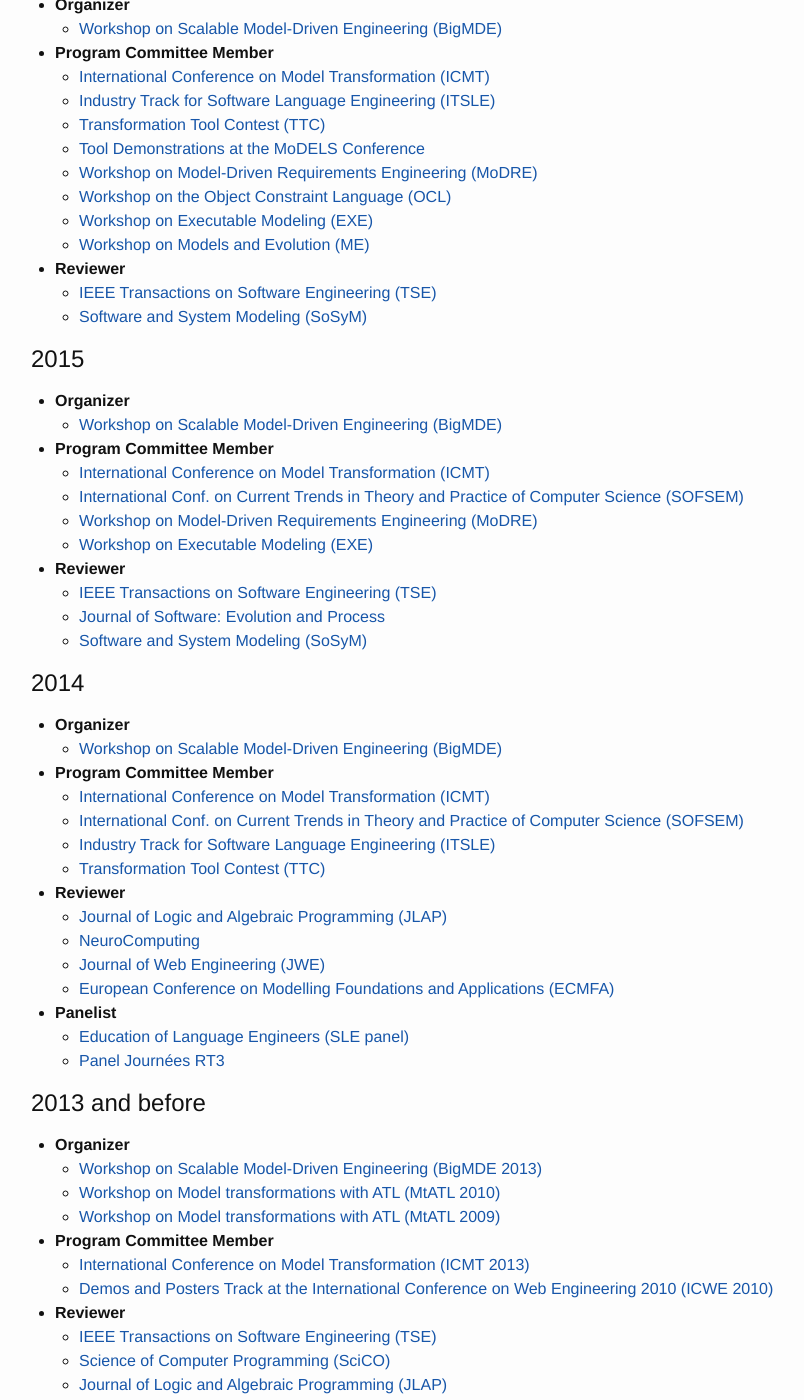
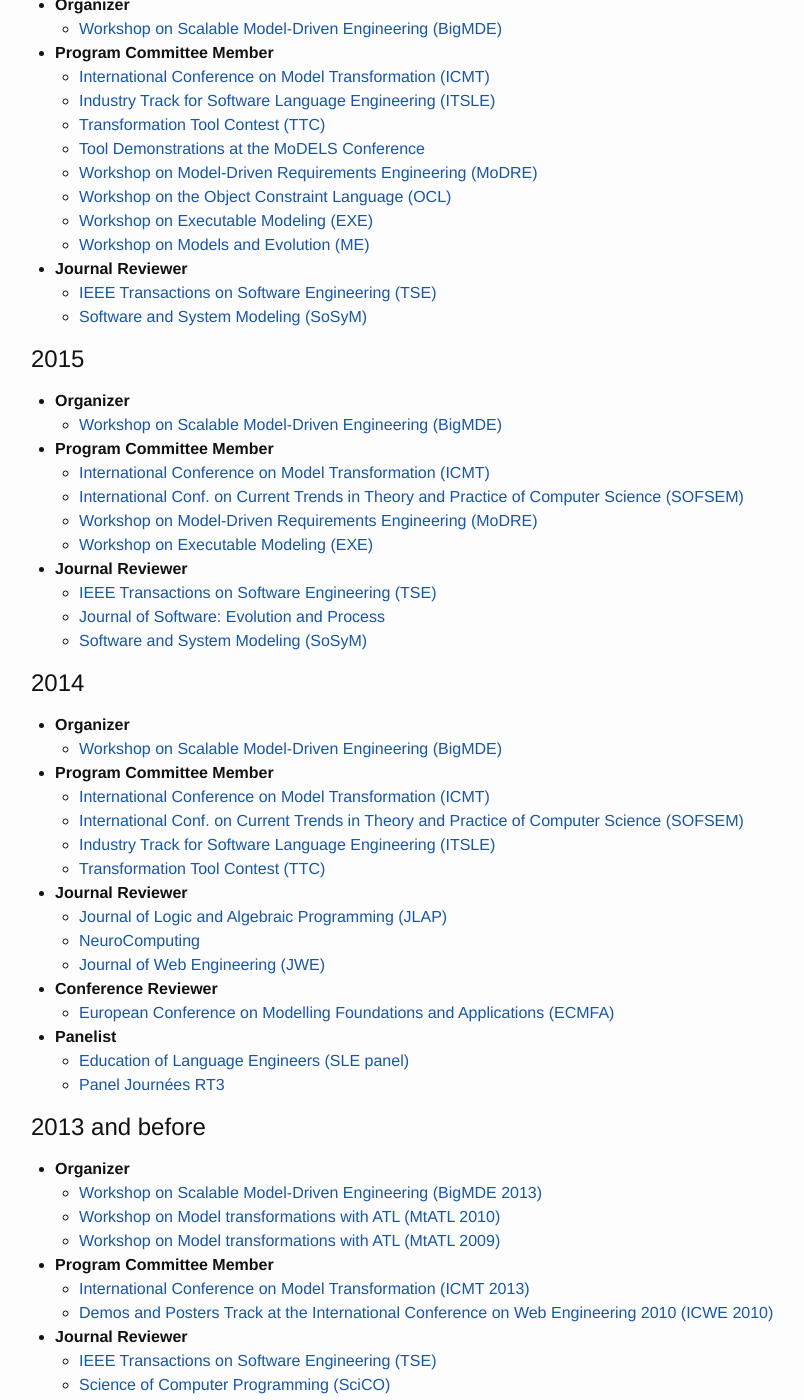
Before and after one commit to massimotisi/massimotisi.github.io, a Jekyll site: the page built from community.md, in a window 1280 px wide and 1400 px high, scrolled down 282 px. Shown: the whole window, without its empty margins (233-1037 px from the left). Built offline with Jekyll 4.4.1, drawn with Linux system fonts in a browser that asks for light colours.

Commit message:
Distinguishing Journal and Conference reviews

```diff
--- a/community.md
+++ b/community.md
@@ -21,7 +21,7 @@ I have served as co-organizer and reviewer for the following venues.
   * [Workshop on Executable Modeling (EXE)](http://www.modelexecution.org/?page_id=1743)
   * [Workshop on Models and Evolution (ME)](http://www.models-and-evolution.com/2016/)
 
-* **Reviewer**
+* **Journal Reviewer**
   * [IEEE Transactions on Software Engineering (TSE)](https://www.computer.org/web/tse;jsessionid=6afd856a99689b17c0c58edc329c)
   * [Software and System Modeling (SoSyM)](http://www.sosym.org/)
 
@@ -37,7 +37,7 @@ in Theory and Practice of Computer Science (SOFSEM)](http://www.sofsem.cz/sofsem
   * [Workshop on Model-Driven Requirements Engineering (MoDRE)](http://www.modre2015.ece.mcgill.ca/)
   * [Workshop on Executable Modeling (EXE)](http://www.modelexecution.org/?page_id=1619)
 
-* **Reviewer**
+* **Journal Reviewer**
   * [IEEE Transactions on Software Engineering (TSE)](https://www.computer.org/web/tse;jsessionid=6afd856a99689b17c0c58edc329c)
   * [Journal of Software: Evolution and Process](http://onlinelibrary.wiley.com/journal/10.1002/(ISSN)2047-7481)
   * [Software and System Modeling (SoSyM)](http://www.sosym.org/)
@@ -54,10 +54,12 @@ in Theory and Practice of Computer Science (SOFSEM)](http://sofsem14.ics.upjs.sk
   * [Industry Track for Software Language Engineering (ITSLE)](http://www.sleconf.org/2014/ITSLE.html)
   * [Transformation Tool Contest (TTC)](http://www.transformation-tool-contest.eu/2014/)
 
-* **Reviewer**
+* **Journal Reviewer**
   * [Journal of Logic and Algebraic Programming (JLAP)](http://www.journals.elsevier.com/the-journal-of-logic-and-algebraic-programming)
   * [NeuroComputing](http://www.journals.elsevier.com/neurocomputing)
   * [Journal of Web Engineering (JWE)](http://www.rintonpress.com/journals/jwe/)
+
+* **Conference Reviewer**
   * [European Conference on Modelling Foundations and Applications (ECMFA)](http://ecmfa2014.lcc.uma.es/#)
 
 * **Panelist**
@@ -75,7 +77,7 @@ in Theory and Practice of Computer Science (SOFSEM)](http://sofsem14.ics.upjs.sk
   * [International Conference on Model Transformation (ICMT 2013)](http://www.model-transformation.org/ICMT2013/)
   * [Demos and Posters Track at the International Conference on Web Engineering 2010 (ICWE 2010)](http://icwe2010.webengineering.org/Calls/demos.aspx)
 
-* **Reviewer**
+* **Journal Reviewer**
   * [IEEE Transactions on Software Engineering (TSE)](https://www.computer.org/web/tse;jsessionid=6afd856a99689b17c0c58edc329c)
   * [Science of Computer Programming (SciCO)](http://www.journals.elsevier.com/science-of-computer-programming/)
   * [Journal of Logic and Algebraic Programming (JLAP)](http://www.journals.elsevier.com/the-journal-of-logic-and-algebraic-programming)
@@ -84,6 +86,8 @@ in Theory and Practice of Computer Science (SOFSEM)](http://sofsem14.ics.upjs.sk
   * [Software and System Modeling (SoSyM)](http://www.sosym.org/)
   * [Software: Practice and Experience](http://onlinelibrary.wiley.com/journal/10.1002/(ISSN)1097-024X)
   * [Journal of Web Engineering (JWE)](http://www.rintonpress.com/journals/jwe/)
+
+* **Conference Reviewer**
   * [MoDELS 2010](http://models2010.ifi.uio.no/)
   * [International Conference on Model Transformation (ICMT 2010)](http://www.model-transformation.org/ICMT2010/)
   * [International Conference on Web Engineering (ICWE 2010)](http://icwe2010.webengineering.org/)
```
